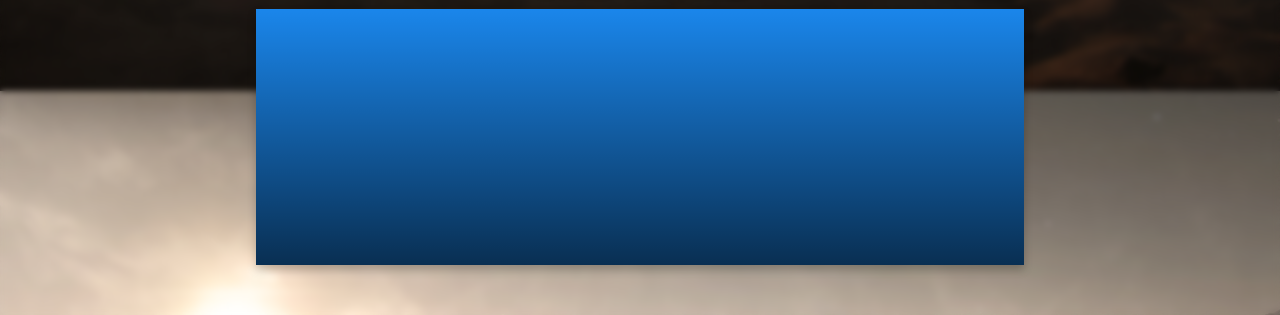
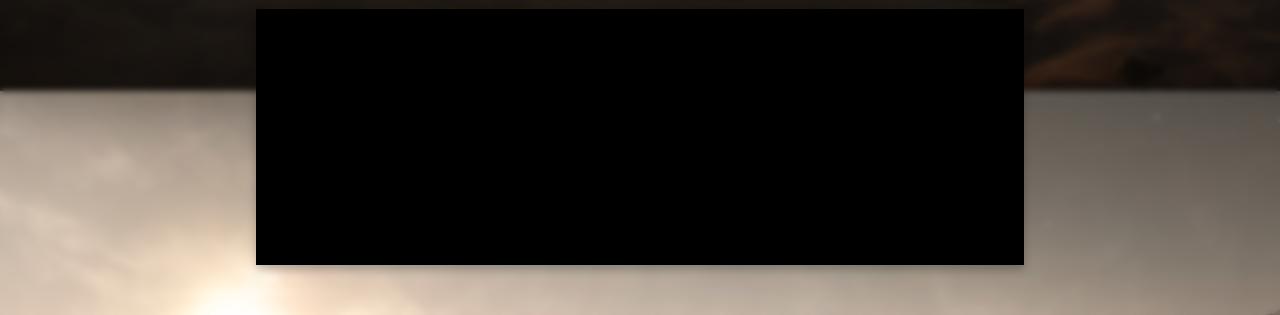
Before and after one commit to Ulvmane/ulvmane.github.io, a plain HTML site: page index.html in a window 1280 px wide. Shown: the part 709-1024 px from the top of the page. Drawn offline with nearby package versions, Linux system fonts and the light colour scheme.

Commit message:
remove teal outline from hooverables

```diff
--- a/portfolio.css
+++ b/portfolio.css
@@ -117,12 +117,12 @@ a:hover{
     margin-top: 1vw;
     width: 60vw;
     height: 20vw;
-    background-color: rgb(26, 134, 235);
+    background-color: black;
     filter: drop-shadow(0px 5px 4px rgba(0, 0, 0, 0.219));
     position: relative;
 }
 .sqrHoverable::before{
-    background-color: rgb(26, 134, 235);
+    background-color: black;
     background: linear-gradient(180deg, rgba(0,0,0,0) 0%,rgba(0,0,0,0.65) 100%);
     content: '';
     position: absolute;
```
